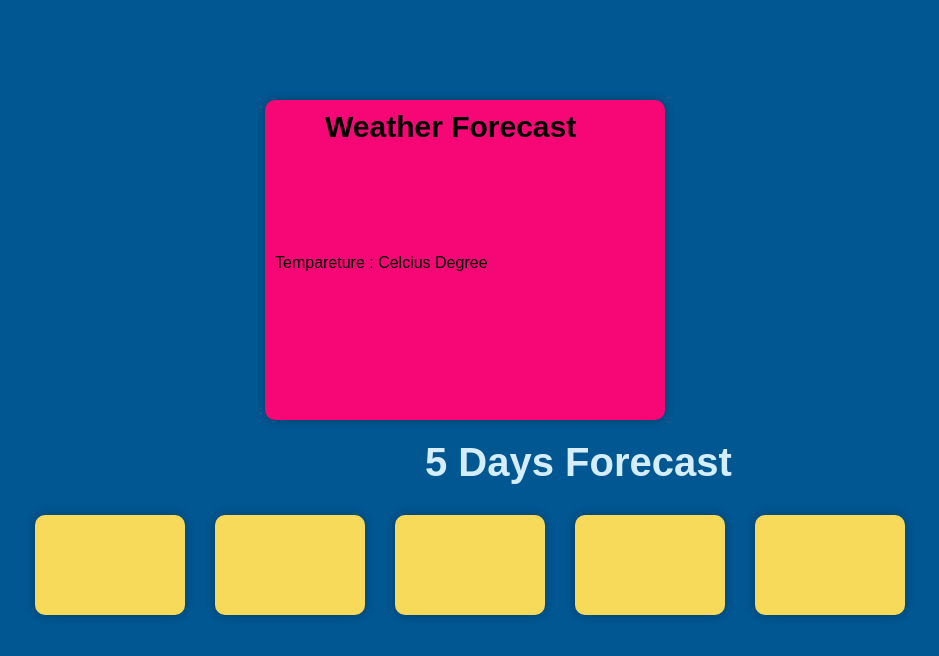
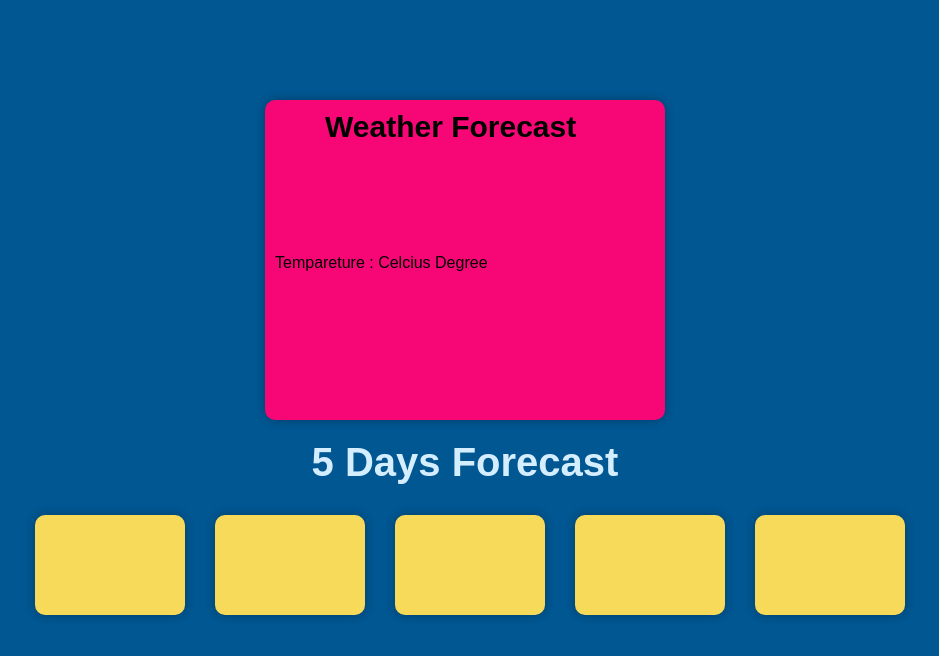
Before and after one commit to MDYeaminIslam/weather_forecast.github.io, a plain HTML site: page index.html in a window 1280 px wide. Shown: the whole page, without its empty margins (175-1114 px from the left). Drawn offline with Linux system fonts and the light colour scheme; no server answers.

Commit message:
CSS file updated

```diff
--- a/style.css
+++ b/style.css
@@ -76,7 +76,10 @@ h2:hover{
 
 
 .header{
-  margin: 20px 0px 20px 600px;
+  display: flex;
+  justify-content: center;
+  align-items: center;
+  margin: 20px;
   font-size: 20px;
   font-weight: 100px;
   color: #d5eeff;
```
